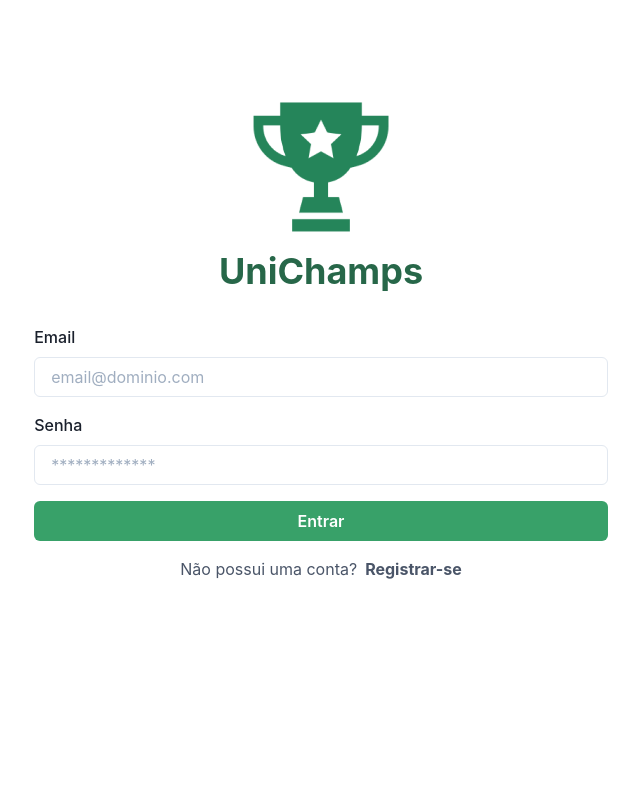
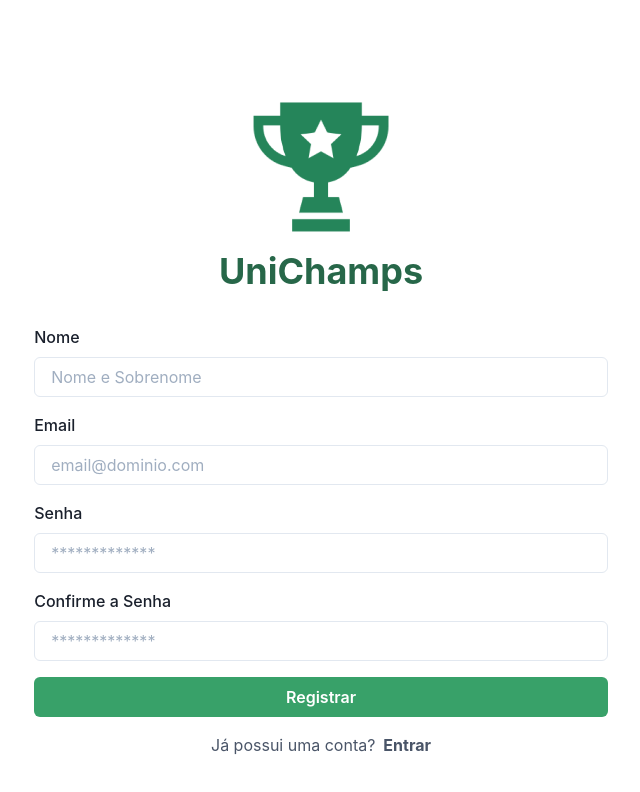
Before and after one commit to lorenzopincinato/unichamps, a React (Create React App) app in the folder app/: page /register in a window 1280 px wide. Before the commit this address led to /login. Shown: the top 792 px of the page, without its empty margins (319-959 px from the left). Built offline with nearby package versions, Linux system fonts and the light colour scheme; the HTML template or start-up script is replaced by a standard one.

Commit message:
Adiciona página de registro

```diff
--- a/app/package.json
+++ b/app/package.json
@@ -3,7 +3,7 @@
   "version": "0.1.0",
   "private": true,
   "scripts": {
-    "start": "react-scripts start",
+    "start": "react-scripts --openssl-legacy-provider start",
     "build": "react-scripts build",
     "test": "react-scripts test",
     "eject": "react-scripts eject"
--- a/app/src/Routes.tsx
+++ b/app/src/Routes.tsx
@@ -1,30 +1,29 @@
 import { FC } from 'react';
-import {
-  BrowserRouter as Router,
-  Switch,
-  Route,
-  Redirect,
-} from 'react-router-dom';
+import { BrowserRouter as Router, Switch, Route } from 'react-router-dom';
+
+import PrivateRoute from './components/PrivateRoute.component';
+import PublicRoute from './components/PublicRoute.component';
 
 import Redirect404View from './views/404/Redirect404.view';
 import HomeView from './views/home/Home.view';
 import LoginView from './views/login/Login.view';
+import RegisterView from './views/register/Register.view';
 
 const Routes: FC = () => {
   return (
     <Router>
       <Switch>
-        <Route exact path="/">
-          {localStorage.getItem('token') ? (
-            <HomeView />
-          ) : (
-            <Redirect to="/login" />
-          )}
-        </Route>
+        <PrivateRoute exact path="/">
+          <HomeView />
+        </PrivateRoute>
 
-        <Route exact path="/login">
-          {localStorage.getItem('token') ? <Redirect to="/" /> : <LoginView />}
-        </Route>
+        <PublicRoute exact path="/login">
+          <LoginView />
+        </PublicRoute>
+
+        <PublicRoute exact path="/register">
+          <RegisterView />
+        </PublicRoute>
 
         <Route component={Redirect404View} />
       </Switch>
--- /dev/null
+++ b/app/src/components/PrivateRoute.component.tsx
@@ -0,0 +1,17 @@
+import { FC } from 'react';
+import { Route, Redirect } from 'react-router-dom';
+
+type PrivateRouteProps = {
+  exact?: boolean;
+  path?: string;
+};
+
+const PrivateRoute: FC<PrivateRouteProps> = ({ exact, path, children }) => {
+  return (
+    <Route exact={exact} path={path}>
+      {localStorage.getItem('token') ? children : <Redirect to="/login" />}
+    </Route>
+  );
+};
+
+export default PrivateRoute;
--- /dev/null
+++ b/app/src/components/PublicRoute.component.tsx
@@ -0,0 +1,17 @@
+import { FC } from 'react';
+import { Route, Redirect } from 'react-router-dom';
+
+type PublicRouteProps = {
+  exact?: boolean;
+  path?: string;
+};
+
+const PublicRoute: FC<PublicRouteProps> = ({ exact, path, children }) => {
+  return (
+    <Route exact={exact} path={path}>
+      {localStorage.getItem('token') ? <Redirect to="/login" /> : children}
+    </Route>
+  );
+};
+
+export default PublicRoute;
--- /dev/null
+++ b/app/src/hooks/register.hook.tsx
@@ -0,0 +1,61 @@
+import { useCallback, useMemo, useState } from 'react';
+
+const useRegister = () => {
+  const [name, setName] = useState('');
+  const [email, setEmail] = useState('');
+  const [password, setPassword] = useState('');
+  const [passwordConfirmation, setPasswordConfirmation] = useState('');
+  const [isLoading, setIsLoading] = useState(false);
+  const [error, setError] = useState('');
+
+  const isPasswordValid = useMemo(() => {
+    return (
+      password === passwordConfirmation &&
+      password !== null &&
+      password !== undefined
+    );
+  }, [password, passwordConfirmation]);
+
+  const isValid = useMemo(() => {
+    return (
+      name !== null &&
+      name !== undefined &&
+      name !== '' &&
+      email !== null &&
+      name !== undefined &&
+      name !== '' &&
+      isPasswordValid
+    );
+  }, []);
+
+  const register = useCallback(async () => {
+    setIsLoading(true);
+
+    try {
+      //   registerUser({ name, email, password });
+    } catch (error) {
+      setError('');
+    }
+
+    setIsLoading(false);
+  }, []);
+
+  return {
+    name,
+    email,
+    password,
+    passwordConfirmation,
+    isPasswordValid,
+    isValid,
+    isLoading,
+    error,
+
+    setName,
+    setEmail,
+    setPassword,
+    setPasswordConfirmation,
+    register,
+  };
+};
+
+export default useRegister;
--- /dev/null
+++ b/app/src/views/register/Register.view.tsx
@@ -0,0 +1,149 @@
+import { FC, useCallback } from 'react';
+
+import {
+  Button,
+  Container,
+  Flex,
+  FormControl,
+  FormLabel,
+  Heading,
+  Input,
+  Text,
+} from '@chakra-ui/react';
+import { Link } from 'react-router-dom';
+
+import useRegister from 'src/hooks/register.hook';
+
+const RegisterView: FC = () => {
+  const {
+    name,
+    email,
+    password,
+    passwordConfirmation,
+    // isPasswordValid,
+    isValid,
+    isLoading,
+    error,
+    setName,
+    setEmail,
+    setPassword,
+    setPasswordConfirmation,
+    register,
+  } = useRegister();
+
+  const handleNameChange = useCallback(
+    (e: React.ChangeEvent<HTMLInputElement>) => {
+      setName(e.target.value);
+    },
+    []
+  );
+
+  const handleEmailChange = useCallback(
+    (e: React.ChangeEvent<HTMLInputElement>) => {
+      setEmail(e.target.value);
+    },
+    []
+  );
+
+  const handlePasswordChange = useCallback(
+    (e: React.ChangeEvent<HTMLInputElement>) => {
+      setPassword(e.target.value);
+    },
+    []
+  );
+
+  const handlePasswordConfirmationChange = useCallback(
+    (e: React.ChangeEvent<HTMLInputElement>) => {
+      setPasswordConfirmation(e.target.value);
+    },
+    []
+  );
+
+  const handleSubmit = useCallback(
+    async e => {
+      e.preventDefault();
+      register();
+    },
+    [register]
+  );
+
+  return (
+    <Container mt={24}>
+      <Container centerContent>
+        <img src="logo.png" width="142px" height="142px" />
+        <Heading mt={3} color={'#276749'}>
+          UniChamps
+        </Heading>
+      </Container>
+      <form onSubmit={handleSubmit}>
+        <FormControl mt={8}>
+          <FormLabel htmlFor="name">Nome</FormLabel>
+          <Input
+            id="name"
+            type="text"
+            placeholder="Nome e Sobrenome"
+            value={name}
+            onChange={handleNameChange}
+          />
+        </FormControl>
+        <FormControl mt={4}>
+          <FormLabel htmlFor="email">Email</FormLabel>
+          <Input
+            id="email"
+            type="email"
+            placeholder="email@dominio.com"
+            value={email}
+            onChange={handleEmailChange}
+          />
+        </FormControl>
+        <FormControl mt={4}>
+          <FormLabel htmlFor="password">Senha</FormLabel>
+          <Input
+            id="password"
+            type="password"
+            placeholder="*************"
+            value={password}
+            onChange={handlePasswordChange}
+          />
+        </FormControl>
+        <FormControl mt={4}>
+          <FormLabel htmlFor="passwordConfirmation">Confirme a Senha</FormLabel>
+          <Input
+            id="passwordConfirmation"
+            type="password"
+            placeholder="*************"
+            value={passwordConfirmation}
+            onChange={handlePasswordConfirmationChange}
+          />
+        </FormControl>
+        <Button
+          mt={4}
+          w="100%"
+          colorScheme="green"
+          isLoading={isLoading}
+          isDisabled={isValid}
+          type="submit"
+        >
+          Registrar
+        </Button>
+        {error && (
+          <Container mt={4} centerContent>
+            {error}
+          </Container>
+        )}
+      </form>
+      <Flex mt={4} justifyContent="center">
+        <Text color={'#4A5568'} mr="2">
+          Já possui uma conta?
+        </Text>{' '}
+        <Link to="/register">
+          <Text color={'#4A5568'} fontWeight="700">
+            Entrar
+          </Text>
+        </Link>
+      </Flex>
+    </Container>
+  );
+};
+
+export default RegisterView;
```
